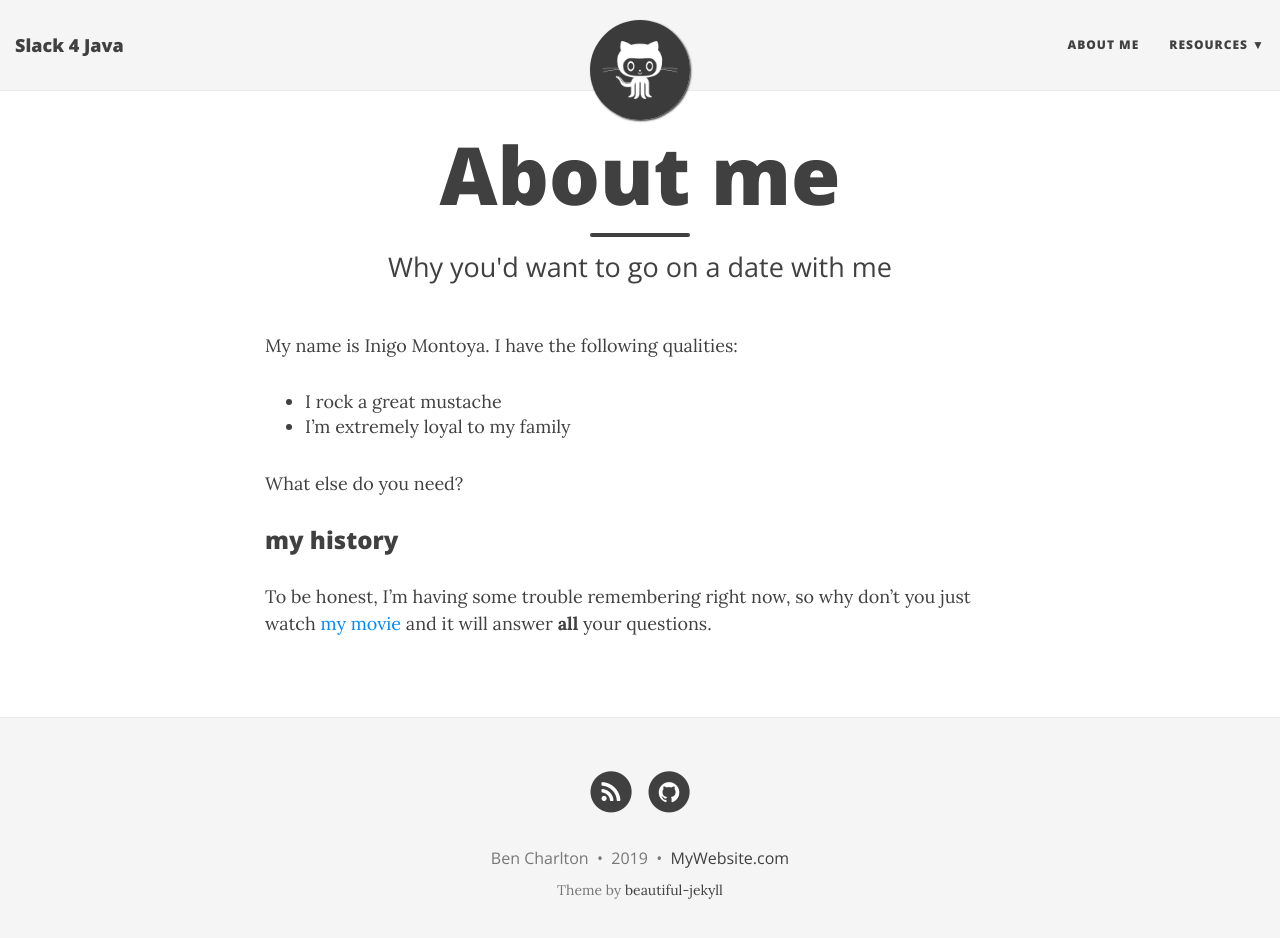
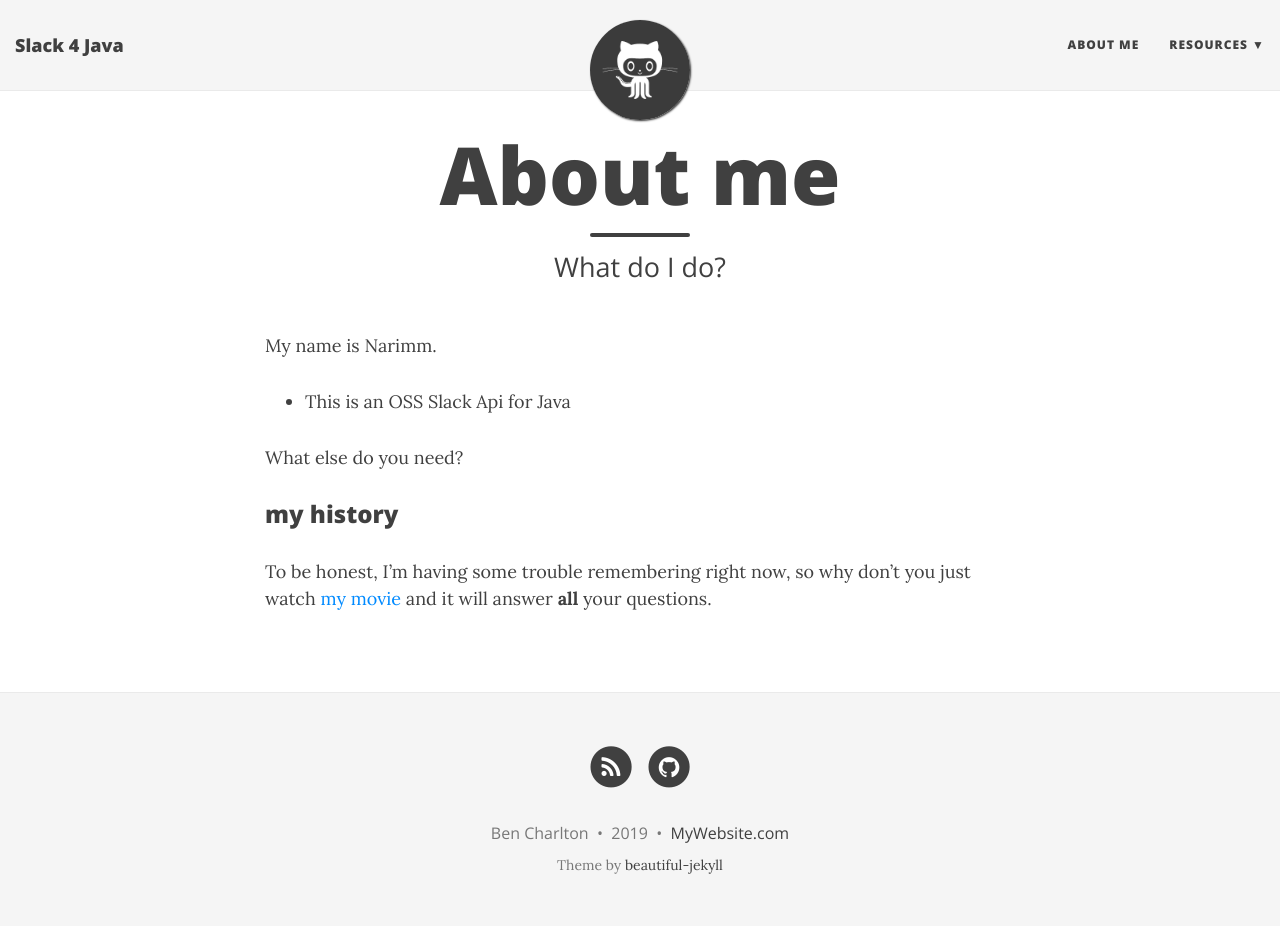
Before and after one commit to slackapi4j/slack-api-4j, a Jekyll site: the page built from aboutme.md, in a window 1280 px wide and 951 px high. Shown: the top 938 px of the window. Built offline with Jekyll 4.4.1, drawn with Linux system fonts in a browser that asks for light colours; nearby versions of some CDN libraries.

Commit message:
Update About Me
Signed-off-by: Narimm <benjicharlton@gmail.com>

```diff
--- a/aboutme.md
+++ b/aboutme.md
@@ -1,13 +1,12 @@
 ---
 layout: page
 title: About me
-subtitle: Why you'd want to go on a date with me
+subtitle: What do I do?
 ---
 
-My name is Inigo Montoya. I have the following qualities:
+My name is Narimm.
 
-- I rock a great mustache
-- I'm extremely loyal to my family
+- This is an OSS Slack Api for Java
 
 What else do you need?
 
```
